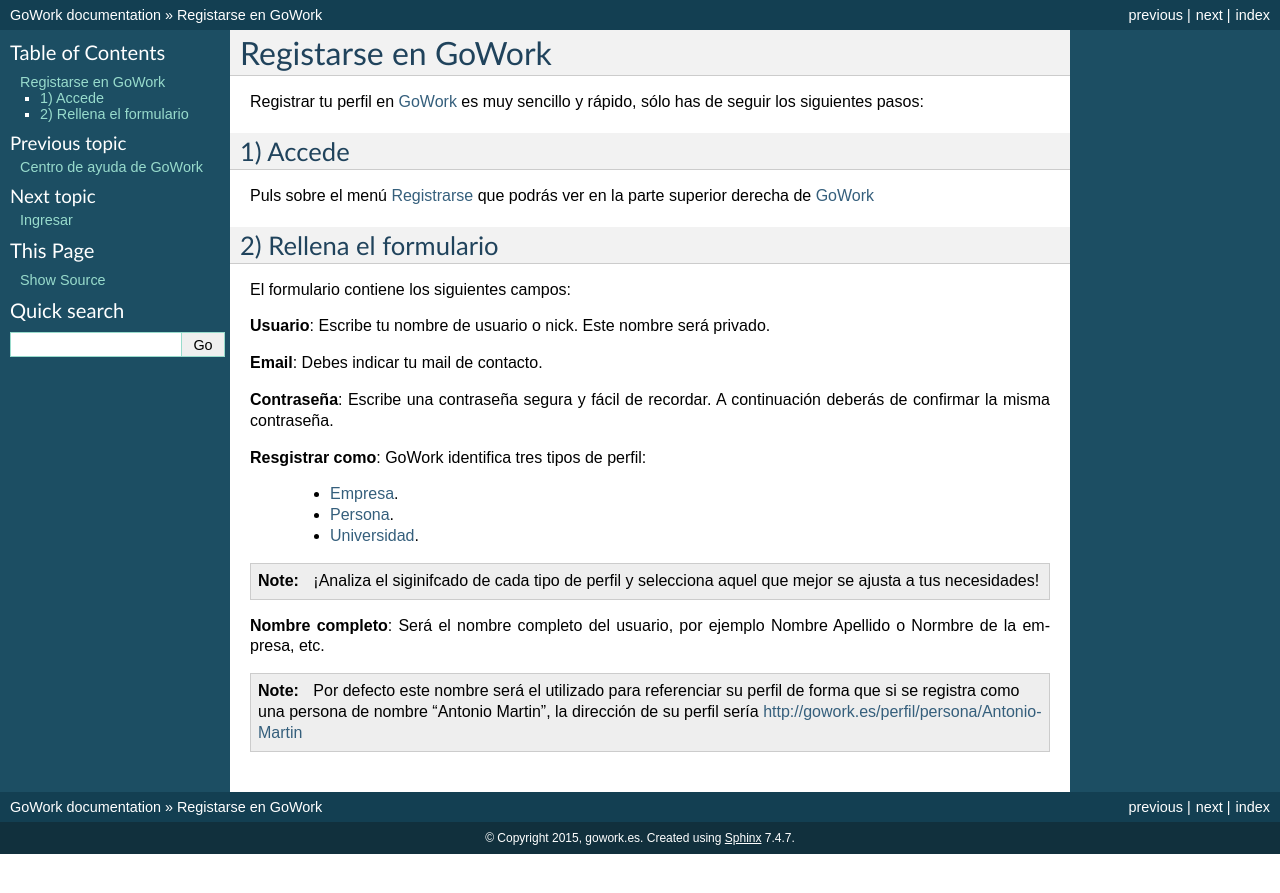
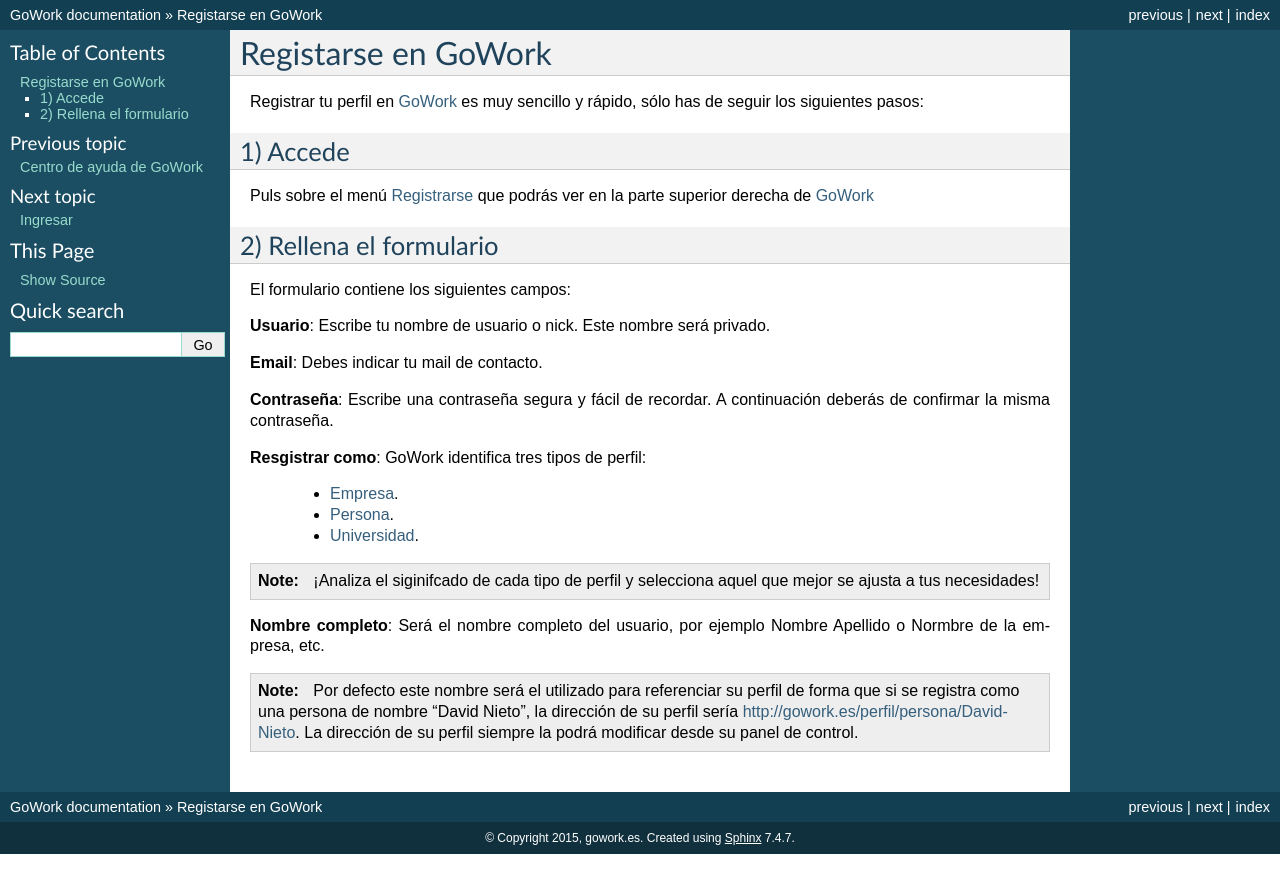
Before and after one commit to help-gowork/help, a Sphinx documentation site: the page built from docs/registrarse.rst, in a window 1280 px wide. Shown: the top 893 px of the page. Built offline with Sphinx 7.4.7, drawn with Linux system fonts in a browser that asks for light colours; pages that are not in the unit, such as notebooks, are missing from menus.

Commit message:
Update registrarse.rst

```diff
--- a/docs/registrarse.rst
+++ b/docs/registrarse.rst
@@ -32,4 +32,4 @@
 
 **Nombre completo**: Será el nombre completo del usuario, por ejemplo Nombre Apellido o Normbre de la empresa, etc.
 
-.. note:: 	Por defecto este nombre será el utilizado para referenciar su perfil de forma que si se registra como una persona de nombre "Antonio Martin", la dirección de su perfil sería http://gowork.es/perfil/persona/Antonio-Martin
+.. note:: 	Por defecto este nombre será el utilizado para referenciar su perfil de forma que si se registra como una persona de nombre "David Nieto", la dirección de su perfil sería http://gowork.es/perfil/persona/David-Nieto. La dirección de su perfil siempre la podrá modificar desde su panel de control.
```
